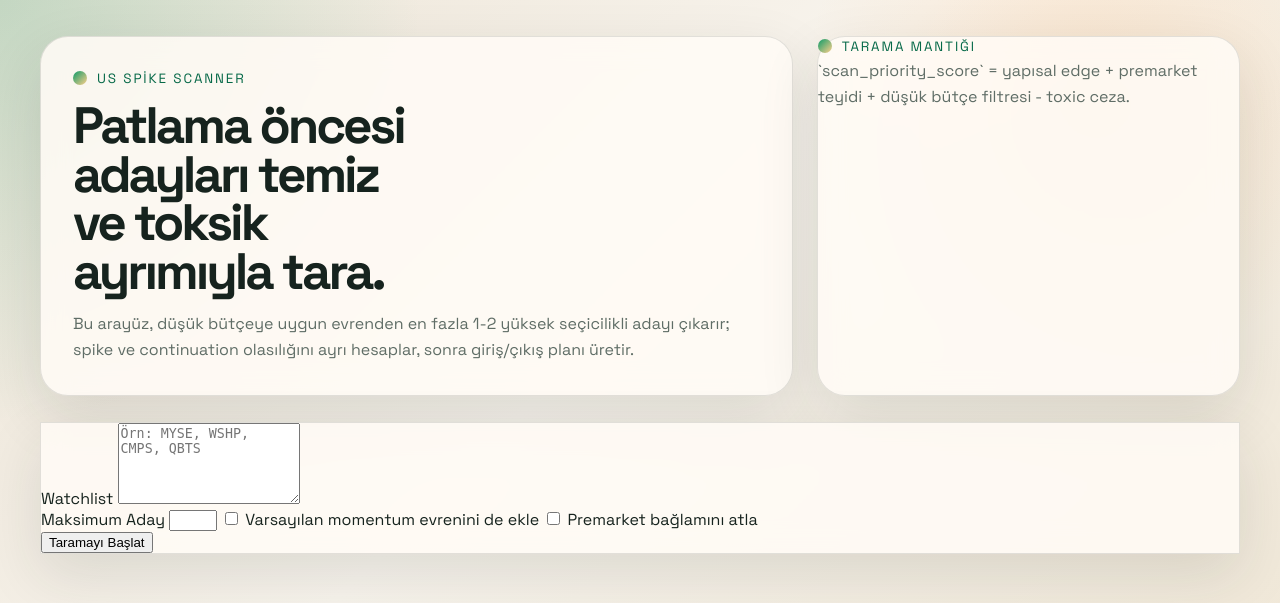
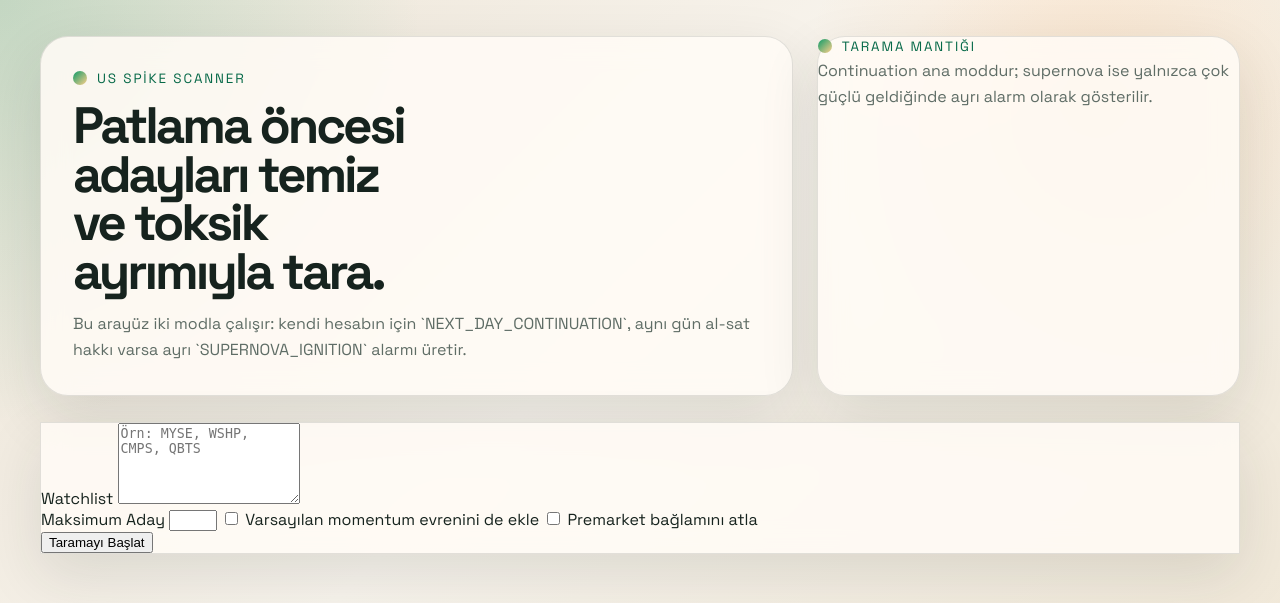
Before and after one commit to coder82801/codex_superonova, a Python web app: template templates/index.html in a window 1280 px wide. Shown: the top 603 px of the page. Run offline with Jinja, Linux system fonts and the light colour scheme; the template is opened without the code that fills it, so the values that code supplies are empty.

Commit message:
Update index.html

```diff
--- a/templates/index.html
+++ b/templates/index.html
@@ -16,14 +16,14 @@
           <span class="eyebrow">US Spike Scanner</span>
           <h1>Patlama öncesi adayları temiz ve toksik ayrımıyla tara.</h1>
           <p>
-            Bu arayüz, düşük bütçeye uygun evrenden en fazla 1-2 yüksek seçicilikli adayı çıkarır;
-            spike ve continuation olasılığını ayrı hesaplar, sonra giriş/çıkış planı üretir.
+            Bu arayüz iki modla çalışır: kendi hesabın için `NEXT_DAY_CONTINUATION`, aynı gün al-sat hakkı varsa
+            ayrı `SUPERNOVA_IGNITION` alarmı üretir.
           </p>
         </div>
         <div class="hero-note">
           <div class="note-card">
             <span class="note-label">Tarama Mantığı</span>
-            <p>`scan_priority_score` = yapısal edge + premarket teyidi + düşük bütçe filtresi - toxic ceza.</p>
+            <p>Continuation ana moddur; supernova ise yalnızca çok güçlü geldiğinde ayrı alarm olarak gösterilir.</p>
           </div>
         </div>
       </section>
@@ -69,18 +69,18 @@
           <strong>{{ summary.total_candidates }}</strong>
         </article>
         <article class="summary-card">
-          <span>Focus Havuzu</span>
-          <strong>{{ summary.focus_candidates }}</strong>
+          <span>Continuation Havuzu</span>
+          <strong>{{ summary.continuation_focus_candidates }}</strong>
         </article>
         <article class="summary-card">
-          <span>En Yüksek Skor</span>
-          <strong>{{ "%.2f"|format(summary.top_score) }}</strong>
+          <span>Supernova Alarm Havuzu</span>
+          <strong>{{ summary.supernova_focus_candidates }}</strong>
         </article>
         <article class="summary-card">
           <span>Tarama Kaynağı</span>
           <strong>
-            {% if summary.used_fallback %}
-            Fallback Selection
+            {% if summary.continuation_used_fallback %}
+            Continuation Fallback
             {% elif summary.used_watchlist %}
             Watchlist
             {% else %}
@@ -91,23 +91,23 @@
       </section>
       {% endif %}
 
-      {% if results %}
+      {% if continuation_results %}
       <section class="panel results-panel">
         <div class="panel-head">
-          <h2>Odak Adaylar</h2>
-          <p>Liste yalnızca işlem yapılabilir görülen 1-2 adayı ve deterministik trade planını gösterir.</p>
+          <h2>Continuation Picks</h2>
+          <p>Kendi hesabın için ana liste. Gece taşıma ve ertesi gün satış planına göre seçilir.</p>
         </div>
         <div class="table-wrap">
           <table>
             <thead>
               <tr>
-                {% for key in results[0].keys() %}
+                {% for key in continuation_results[0].keys() %}
                 <th>{{ key }}</th>
                 {% endfor %}
               </tr>
             </thead>
             <tbody>
-              {% for row in results %}
+              {% for row in continuation_results %}
               <tr>
                 {% for key, value in row.items() %}
                 <td>{{ value if value is not none else "" }}</td>
@@ -119,6 +119,39 @@
         </div>
       </section>
       {% endif %}
+
+      {% if supernova_results %}
+      <section class="panel results-panel">
+        <div class="panel-head">
+          <h2>Supernova Alerts</h2>
+          <p>Bu bölüm yalnızca çok güçlü aynı gün spike setup’larını gösterir. Eşinin hesabı gibi day-trade imkanında değerlendirilir.</p>
+        </div>
+        <div class="table-wrap">
+          <table>
+            <thead>
+              <tr>
+                {% for key in supernova_results[0].keys() %}
+                <th>{{ key }}</th>
+                {% endfor %}
+              </tr>
+            </thead>
+            <tbody>
+              {% for row in supernova_results %}
+              <tr>
+                {% for key, value in row.items() %}
+                <td>{{ value if value is not none else "" }}</td>
+                {% endfor %}
+              </tr>
+              {% endfor %}
+            </tbody>
+          </table>
+        </div>
+      </section>
+      {% elif summary %}
+      <section class="alert">
+        Çok güçlü `SUPERNOVA_IGNITION` alarmı oluşmadı. Bugün aynı gün al-sat tarafında zorlamaya gerek yok.
+      </section>
+      {% endif %}
     </div>
   </body>
 </html>
```
